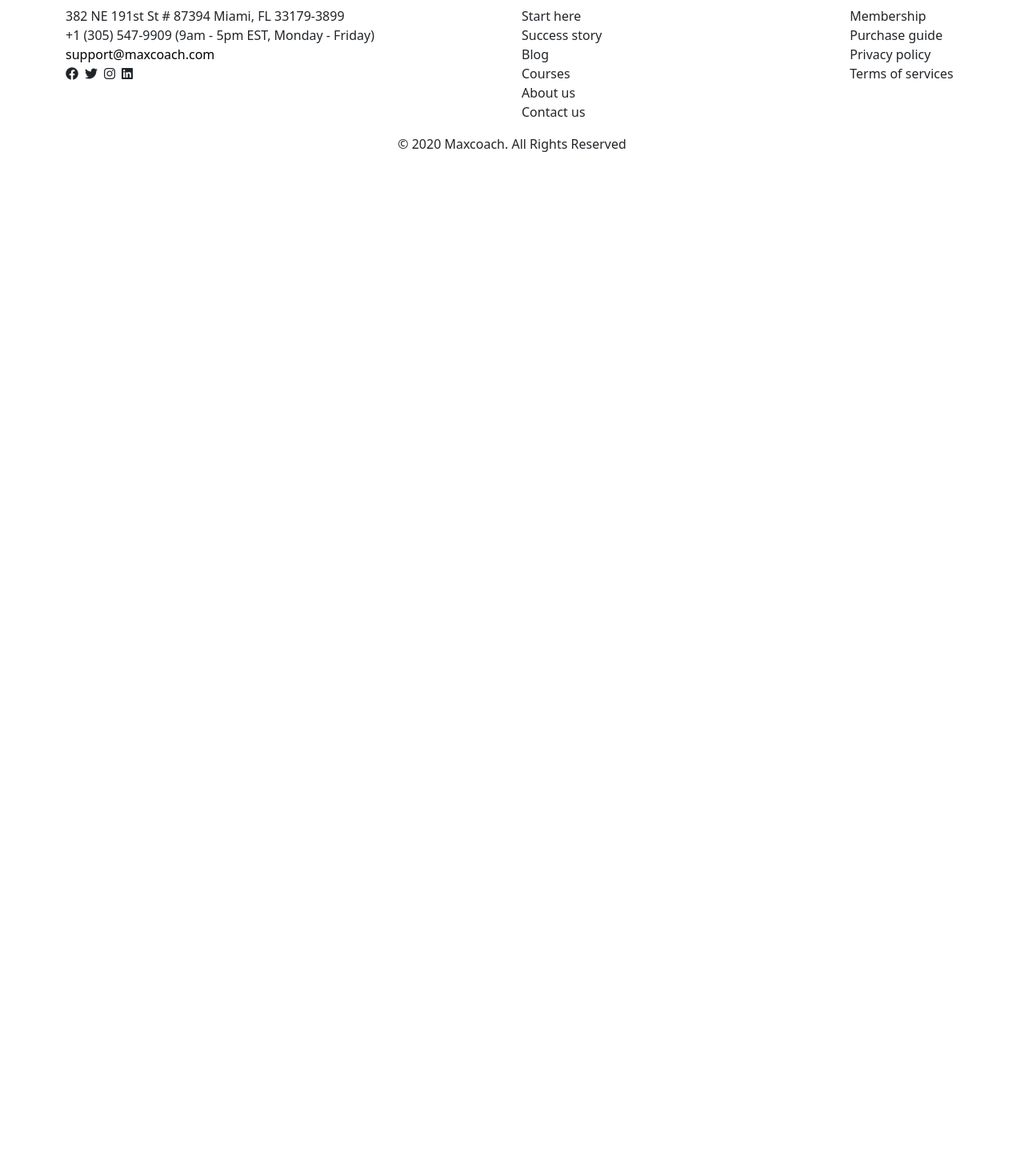
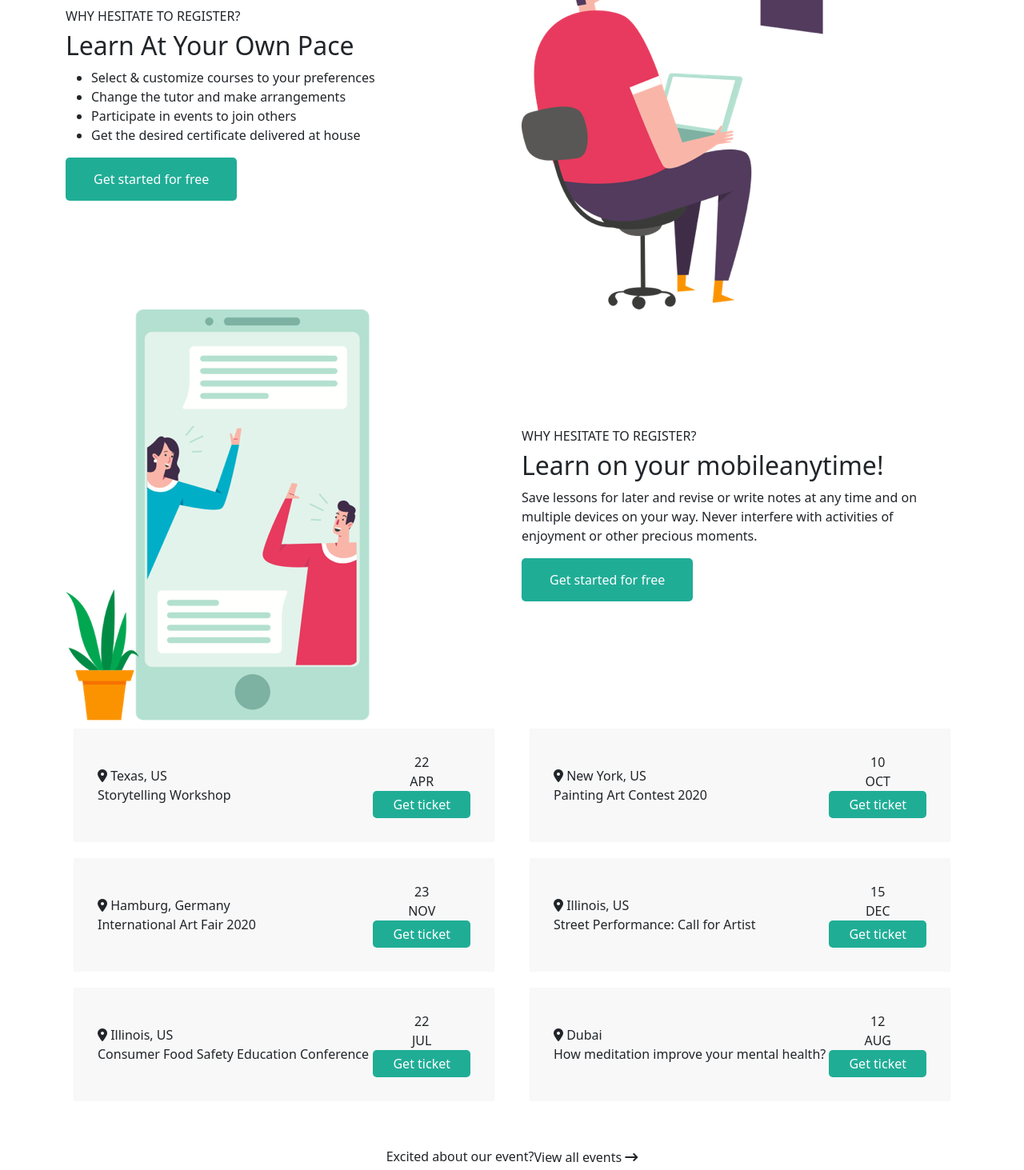
Before and after one commit to SimoneNegrisoli/proj-html-vuejs, a Vue app: page / in a window 1280 px wide. Shown: the part 2840-4303 px from the top of the page at 80% size. Before the commit the page ends 3032 px from the top, so only its background shows below. Built offline with nearby package versions, Linux system fonts and the light colour scheme.

Commit message:
section learn , section event and event comp

```diff
--- /dev/null
+++ b/src/components/EventsComp.vue
@@ -0,0 +1,72 @@
+<template>
+    <div v-for="(el, index) in eventsData" class="col-12 col-md-6 my-container-card">
+        <div class="myevent-card">
+            <div>
+                <div class="my-city">
+                    <i class="fa-solid fa-location-dot"></i> {{ el.city }}
+                </div>
+                <div>
+                    {{ el.conferenceName }}
+                </div>
+            </div>
+            <div class="my-date">
+                <div>{{ el.data }}</div>
+                <div>{{ el.mounth }}</div>
+                <div>
+                    <button>Get ticket</button>
+                </div>
+            </div>
+        </div>
+    </div>
+</template>
+
+<script>
+import MyButton from './MyButton.vue';
+import { eventsData } from '../data/store.js'
+export default {
+    name: 'EventsComp',
+    components: {
+        MyButton,
+    },
+    data() {
+        return {
+            eventsData: eventsData,
+        }
+    }
+}
+</script>
+
+<style lang="scss" scoped>
+@use '../assets/style/partials/variables.scss' as *;
+
+.my-container-card {}
+
+.myevent-card {
+    display: flex;
+    flex-wrap: nowrap;
+    justify-content: space-between;
+    align-items: center;
+    margin: 10px;
+    background-color: rgb(248, 248, 248);
+    padding: 30px;
+
+    &:hover {
+        background-color: $mywithe;
+
+    }
+
+    .my-date {
+        display: flex;
+        flex-direction: column;
+        align-items: center;
+    }
+
+    button {
+        background-color: $mygreen;
+        color: $mywithe;
+        border: 0;
+        border-radius: 5px;
+        padding: 5px 25px;
+    }
+}
+</style>
--- a/src/components/MainComp.vue
+++ b/src/components/MainComp.vue
@@ -68,17 +68,80 @@
             </div>
 
         </section>
-        <section>
-            learn
+        <section id="learn">
+            <div class="container">
+                <div class="row align-items-center ">
+                    <div class="col-12 col-md-6">
+                        <h6>WHY HESITATE TO REGISTER?</h6>
+                        <h2>Learn At Your Own <span>Pace</span></h2>
+                        <ul>
+                            <li>
+                                Select & customize courses to your preferences
+                            </li>
+                            <li>
+                                Change the tutor and make arrangements
+                            </li>
+                            <li>
+                                Participate in events to join others
+                            </li>
+                            <li>
+                                Get the desired certificate delivered at house
+                            </li>
+                        </ul>
+                        <MyButton>Get started for free</MyButton>
+                    </div>
+                    <div class="col-12 col-md-6">
+                        <div>
+                            <img src="src/assets/img/home-5-image-01.png" alt="home">
+                        </div>
+                    </div>
+                </div>
+                <div class="row align-items-center ">
+                    <div class="col-12 col-md-6">
+                        <div>
+                            <img src="src/assets/img/home-5-image-02.png" alt="home">
+                        </div>
+                    </div>
+                    <div class="col-12 col-md-6">
+                        <h6>WHY HESITATE TO REGISTER?</h6>
+                        <h2>Learn on your <span>mobile</span>anytime!</h2>
+                        <p>
+                            Save lessons for later and revise or write notes at any time and on multiple devices on your
+                            way. Never interfere with activities of enjoyment or other precious moments.
+                        </p>
+                        <MyButton>Get started for free</MyButton>
+                    </div>
+                </div>
+            </div>
         </section>
-        <section>
-            event
+        <section id="event">
+            <div class="container">
+                <div class="row my-ev-comp">
+                    <EventsComp />
+                </div>
+                <div class="row">
+                    <div class="col-12 text-center ">
+                        <div class="d-flex align-items-center justify-content-center pt-5 ">
+                            <h6>Excited about our event?</h6>
+                            <a>View all events <i class="fa-solid fa-long-arrow-right"></i></a>
+                        </div>
+                    </div>
+                </div>
+            </div>
         </section>
         <section>
             carosello
         </section>
-        <section>
-            CTA
+        <section id="cta">
+            <div class="container">
+                <div class="row">
+                    <div class="col-12 text-center ">
+                        <h3>Start today for getting <span>Online Certification</span> </h3>
+                        <h2>You can be your own guiding star with our help!</h2>
+                        <MyButton>Get started now</MyButton>
+                    </div>
+                </div>
+            </div>
         </section>
 
 
@@ -91,13 +154,15 @@ import CardComp from './CardComp.vue';
 import MyButton from './MyButton.vue';
 import AccordComp from './AccordComp.vue';
 import CourseCard from './CourseCard.vue';
+import EventsComp from './EventsComp.vue'
 export default {
     name: 'MainComp',
     components: {
         CardComp,
         MyButton,
         AccordComp,
-        CourseCard
+        CourseCard,
+        EventsComp
     },
     data() {
         return {
@@ -149,4 +214,14 @@ main {
 #dinamic-numbers {
     background-color: $mybeige;
 }
+
+#event {
+    .EventsComp:hover {
+        background-color: rgb(248, 248, 248);
+    }
+
+    h6 {
+        margin-bottom: 0;
+    }
+}
 </style>
--- a/src/data/store.js
+++ b/src/data/store.js
@@ -101,9 +101,45 @@ const coursesData = [
     },
 ]
 
-export { navData, exploreData, informationData, cardsData, accordiumData, coursesData };
-
-
+const eventsData = [
+    {
+        city: 'Texas, US',
+        conferenceName: "Storytelling Workshop",
+        data: '22',
+        mounth: 'APR',
+    },
+    {
+        city: 'New York, US',
+        conferenceName: "Painting Art Contest 2020",
+        data: '10',
+        mounth: 'OCT',
+    },
+    {
+        city: 'Hamburg, Germany',
+        conferenceName: "International Art Fair 2020",
+        data: '23',
+        mounth: 'NOV',
+    },
+    {
+        city: 'Illinois, US',
+        conferenceName: "Street Performance: Call for Artist",
+        data: '15',
+        mounth: 'DEC',
+    },
+    {
+        city: 'Illinois, US',
+        conferenceName: "Consumer Food Safety Education Conference",
+        data: '22',
+        mounth: 'JUL',
+    },
+    {
+        city: 'Dubai',
+        conferenceName: "How meditation improve your mental health?",
+        data: '12',
+        mounth: 'AUG',
+    },
+]
+export { navData, exploreData, informationData, cardsData, accordiumData, coursesData, eventsData };
 
 // Home: [
 //     'MaxCoach Education',
```
Also changed, not shown: src/components/CourseCard.vue (line endings or trailing spaces).
